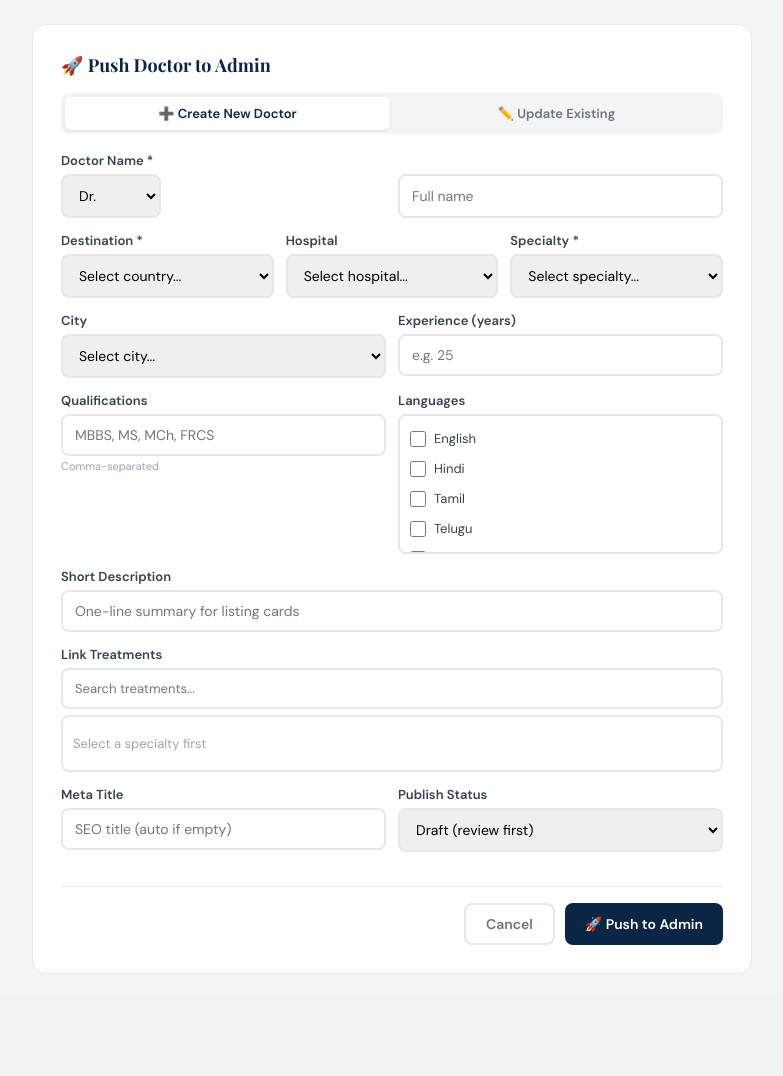
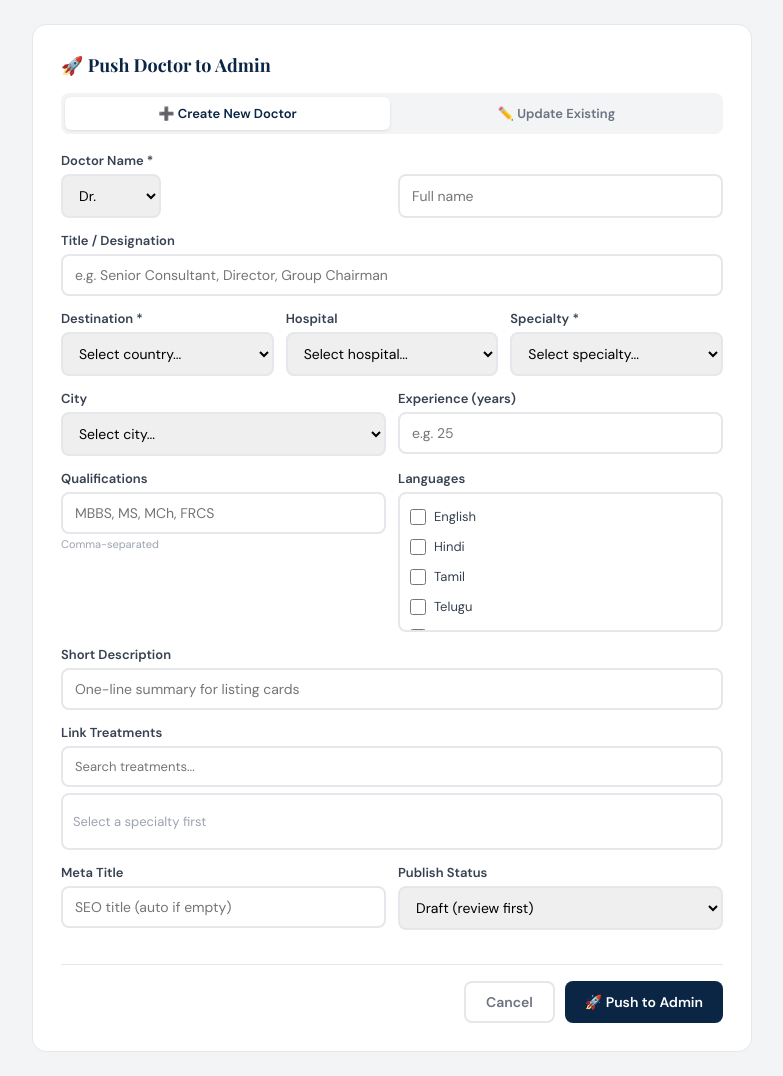
Before and after one commit to ghealthgitub/profile-generator, a Flask app: page /push in a window 1280 px wide. Shown: the part 52-1128 px from the top of the page, without its empty margins (248-1031 px from the left). Before the commit the page ends 1025 px from the top, so only its background shows below. Run offline with Flask 3, Linux system fonts and the light colour scheme; the visitor is signed in with stand-in values (Sample User, id 1); data that the repository does not hold is empty; some libraries are stand-ins or nearby versions.

Commit message:
adding designation etc

```diff
--- a/app.py
+++ b/app.py
@@ -402,6 +402,7 @@ Return JSON with these exact keys:
 {{
   "name": "Doctor full name without Dr./Prof. prefix",
   "title": "Dr." or "Prof." etc,
+  "designation": "Their role/position e.g. Senior Consultant, Director, Group Chairman, Head of Department etc.",
   "specialty": "Best matching specialty from the list above (exact name)",
   "hospital": "Best matching hospital from the list above (exact name)",
   "destination": "Best matching destination from the list above (exact name)",
--- a/templates/push.html
+++ b/templates/push.html
@@ -118,6 +118,8 @@ body{font-family:'DM Sans',system-ui,sans-serif;background:var(--gray-100);color
             </div>
         </div>
 
+        <div class="form-row"><label>Title / Designation</label><input type="text" class="form-input" id="pushDesignation" placeholder="e.g. Senior Consultant, Director, Group Chairman"></div>
+
         <div class="form-grid-3">
             <div class="form-row"><label>Destination *</label><select class="form-select" id="pushDestination" onchange="onDestinationChange()"><option value="">Select country...</option></select></div>
             <div class="form-row"><label>Hospital</label><select class="form-select" id="pushHospital" onchange="onHospitalChange()"><option value="">Select hospital...</option></select></div>
@@ -192,6 +194,7 @@ async function init() {
             if (!ext.error) {
                 if (ext.title) document.getElementById('pushTitle').value = ext.title;
                 if (ext.name) document.getElementById('pushName').value = ext.name;
+                if (ext.designation) document.getElementById('pushDesignation').value = ext.designation;
                 if (ext.destination_id) { document.getElementById('pushDestination').value = ext.destination_id; onDestinationChange(); }
                 if (ext.hospital_id) document.getElementById('pushHospital').value = ext.hospital_id;
                 if (ext.specialty_id) { document.getElementById('pushSpecialty').value = ext.specialty_id; await onSpecialtyChange(); if (ext.suggested_treatments) autoCheckTreatments(ext.suggested_treatments); }
@@ -301,6 +304,7 @@ async function executePush(){
         profile_id:profileId?parseInt(profileId):null,
         existing_doctor_id:pushMode==='update'?selectedDoctorId:null,
         name, title:document.getElementById('pushTitle').value,
+        designation:document.getElementById('pushDesignation').value.trim(),
         destination_id:parseInt(document.getElementById('pushDestination').value)||null,
         hospital_id:parseInt(document.getElementById('pushHospital').value)||null,
         specialty_id:parseInt(specEl.value)||null,
--- a/utils/db_connector.py
+++ b/utils/db_connector.py
@@ -462,7 +462,7 @@ def push_doctor_to_admin(data, profile_id=None, user_email=''):
                 return {'success': False, 'error': 'Doctor name is required'}
 
             slug = data.get('slug') or generate_doctor_slug(name)
-            title = data.get('title', 'Dr.')
+            title = data.get('designation', '') or data.get('title', 'Dr.')
             specialty_id = data.get('specialty_id')
             hospital_id = data.get('hospital_id')
             destination_id = data.get('destination_id')
```
